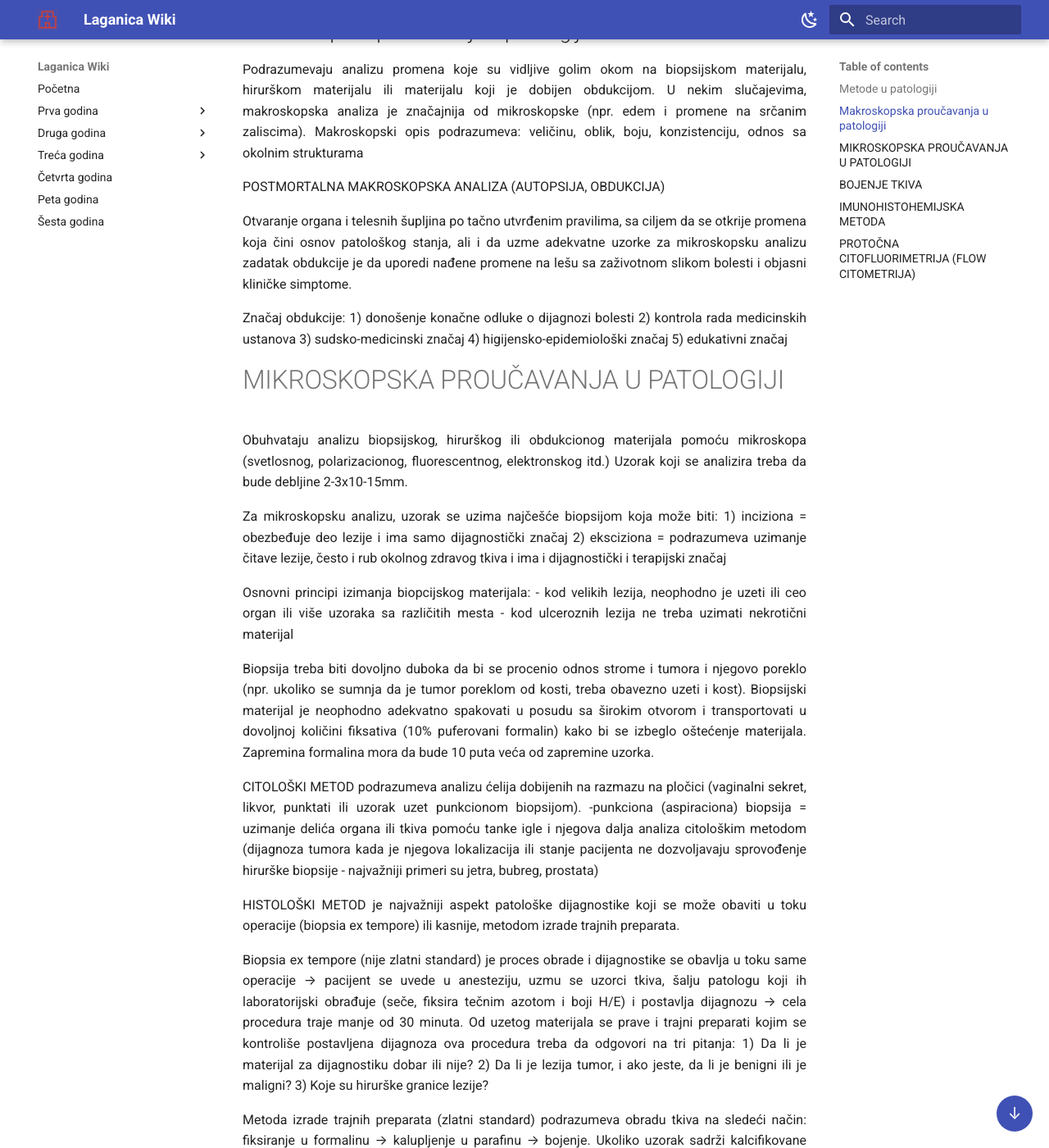
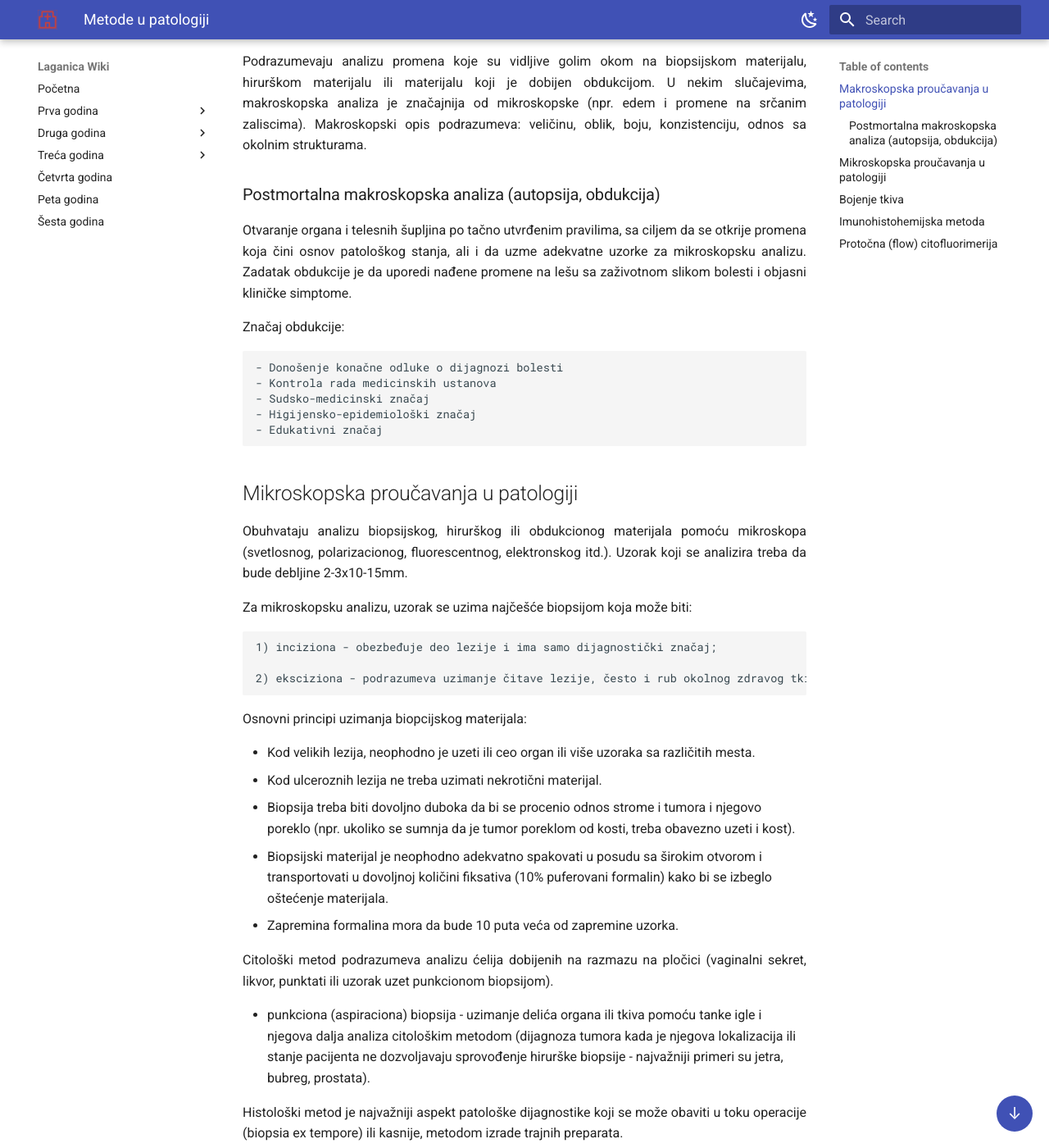
Before and after one commit to Goga-NG/laganica-wiki, an MkDocs documentation site: the page built from docs/treca-godina/patologija/opsta-patologija/metode-u-patologiji.md, in a window 1280 px wide and 1400 px high, scrolled down 540 px. Shown: the whole window at 82% size. Built offline with MkDocs 1.6.1 and Material for MkDocs 9.7.7, drawn with Linux system fonts in a browser that asks for light colours; some of the changed text lies outside the part shown.

Commit message:
metode test formatiranja

```diff
--- a/docs/treca-godina/patologija/opsta-patologija/metode-u-patologiji.md
+++ b/docs/treca-godina/patologija/opsta-patologija/metode-u-patologiji.md
@@ -1,4 +1,4 @@
-## Metode u patologiji
+# Metode u patologiji
 
 Za proučavanje patologije koriste se različite metode:
 
@@ -18,71 +18,84 @@ Na osnovu metode koja dominira u proučavanju patologije, patologija može da bu
 
 ## Makroskopska proučavanja u patologiji
 
-Podrazumevaju analizu promena koje su vidljive golim okom na biopsijskom materijalu, hirurškom materijalu ili materijalu koji je dobijen obdukcijom. U nekim slučajevima, makroskopska analiza je značajnija od mikroskopske (npr. edem i promene na srčanim zaliscima). Makroskopski opis podrazumeva: veličinu, oblik, boju, konzistenciju, odnos sa okolnim strukturama
+Podrazumevaju analizu promena koje su vidljive golim okom na biopsijskom materijalu, hirurškom materijalu ili materijalu koji je dobijen obdukcijom.
+U nekim slučajevima, makroskopska analiza je značajnija od mikroskopske (npr. edem i promene na srčanim zaliscima).
+Makroskopski opis podrazumeva: veličinu, oblik, boju, konzistenciju, odnos sa okolnim strukturama.
 
-POSTMORTALNA MAKROSKOPSKA ANALIZA (AUTOPSIJA, OBDUKCIJA)
+### Postmortalna makroskopska analiza (autopsija, obdukcija)
 
-Otvaranje organa i telesnih šupljina po tačno utvrđenim pravilima, sa ciljem da se otkrije promena koja čini osnov patološkog stanja, ali i da uzme adekvatne uzorke za mikroskopsku analizu zadatak obdukcije je da uporedi nađene promene na lešu sa zaživotnom slikom bolesti i objasni kliničke simptome.
+Otvaranje organa i telesnih šupljina po tačno utvrđenim pravilima, sa ciljem da se otkrije promena koja čini osnov patološkog stanja, ali i da uzme adekvatne uzorke za mikroskopsku analizu.
+Zadatak obdukcije je da uporedi nađene promene na lešu sa zaživotnom slikom bolesti i objasni kliničke simptome.
 
 Značaj obdukcije:
-	1) donošenje konačne odluke o dijagnozi bolesti
-	2) kontrola rada medicinskih ustanova
-	3) sudsko-medicinski značaj
-	4) higijensko-epidemiološki značaj
-	5) edukativni značaj
 
-# MIKROSKOPSKA PROUČAVANJA U PATOLOGIJI
+	- Donošenje konačne odluke o dijagnozi bolesti
+	- Kontrola rada medicinskih ustanova
+	- Sudsko-medicinski značaj
+	- Higijensko-epidemiološki značaj
+	- Edukativni značaj
 
-Obuhvataju analizu biopsijskog, hirurškog ili obdukcionog materijala pomoću mikroskopa (svetlosnog, polarizacionog, fluorescentnog, elektronskog itd.) Uzorak koji se analizira treba da bude debljine 2-3x10-15mm.
+## Mikroskopska proučavanja u patologiji
+
+Obuhvataju analizu biopsijskog, hirurškog ili obdukcionog materijala pomoću mikroskopa (svetlosnog, polarizacionog, fluorescentnog, elektronskog itd.).
+Uzorak koji se analizira treba da bude debljine 2-3x10-15mm.
 
 Za mikroskopsku analizu, uzorak se uzima najčešće biopsijom koja može biti:
-	1) inciziona = obezbeđuje deo lezije i ima samo dijagnostički značaj
-	2) eksciziona = podrazumeva uzimanje čitave lezije, često i rub okolnog zdravog tkiva i ima i dijagnostički i terapijski značaj
 
+	1) inciziona - obezbeđuje deo lezije i ima samo dijagnostički značaj;
 
-Osnovni principi izimanja biopcijskog materijala:
-- kod velikih lezija, neophodno je uzeti ili ceo organ ili više uzoraka sa različitih mesta
-- kod ulceroznih lezija ne treba uzimati nekrotični materijal
+	2) eksciziona - podrazumeva uzimanje čitave lezije, često i rub okolnog zdravog tkiva i ima i dijagnostički i terapijski značaj;
 
-Biopsija treba biti dovoljno duboka da bi se procenio odnos strome i tumora i njegovo poreklo (npr. ukoliko se sumnja da je tumor poreklom od kosti, treba obavezno uzeti i kost). Biopsijski materijal je neophodno adekvatno spakovati u posudu sa širokim otvorom i transportovati u dovoljnoj količini fiksativa (10% puferovani formalin) kako bi se izbeglo oštećenje materijala. Zapremina formalina mora da bude 10 puta veća od zapremine uzorka.
+Osnovni principi uzimanja biopcijskog materijala:
 
-CITOLOŠKI METOD podrazumeva analizu ćelija dobijenih na razmazu na pločici (vaginalni sekret, likvor, punktati ili uzorak uzet punkcionom biopsijom).
--punkciona	(aspiraciona)	biopsija = uzimanje delića organa ili tkiva pomoću tanke igle i njegova dalja analiza citološkim metodom (dijagnoza tumora kada je njegova lokalizacija ili stanje pacijenta ne dozvoljavaju sprovođenje hirurške biopsije - najvažniji primeri su jetra, bubreg, prostata)
+- Kod velikih lezija, neophodno je uzeti ili ceo organ ili više uzoraka sa različitih mesta.
+- Kod ulceroznih lezija ne treba uzimati nekrotični materijal.
+- Biopsija treba biti dovoljno duboka da bi se procenio odnos strome i tumora i njegovo poreklo (npr. ukoliko se sumnja da je tumor poreklom od kosti, treba obavezno uzeti i kost).
+- Biopsijski materijal je neophodno adekvatno spakovati u posudu sa širokim otvorom i transportovati u dovoljnoj količini fiksativa (10% puferovani formalin) kako bi se izbeglo oštećenje materijala.
+- Zapremina formalina mora da bude 10 puta veća od zapremine uzorka.
 
-HISTOLOŠKI	METOD je najvažniji aspekt patološke dijagnostike koji se može obaviti u toku operacije (biopsia ex tempore) ili kasnije, metodom izrade trajnih preparata.
+Citološki metod podrazumeva analizu ćelija dobijenih na razmazu na pločici (vaginalni sekret, likvor, punktati ili uzorak uzet punkcionom biopsijom).
 
-Biopsia	ex	tempore (nije zlatni standard) je proces obrade i dijagnostike se obavlja u toku same operacije → pacijent se uvede u anesteziju, uzmu se uzorci tkiva, šalju patologu koji ih laboratorijski obrađuje (seče, fiksira tečnim azotom i boji H/E) i postavlja dijagnozu → cela procedura traje manje od 30 minuta.
+- punkciona (aspiraciona) biopsija - uzimanje delića organa ili tkiva pomoću tanke igle i njegova dalja analiza citološkim metodom (dijagnoza tumora kada je njegova lokalizacija ili stanje pacijenta ne dozvoljavaju sprovođenje hirurške biopsije - najvažniji primeri su jetra, bubreg, prostata).
+
+Histološki metod je najvažniji aspekt patološke dijagnostike koji se može obaviti u toku operacije (biopsia ex tempore) ili kasnije, metodom izrade trajnih preparata.
+
+Biopsia ex	tempore (nije zlatni standard) je proces obrade i dijagnostike se obavlja u toku same operacije → pacijent se uvede u anesteziju, uzmu se uzorci tkiva, šalju patologu koji ih laboratorijski obrađuje (seče, fiksira tečnim azotom i boji H/E) i postavlja dijagnozu → cela procedura traje manje od 30 minuta.
+
 Od uzetog materijala se prave i trajni preparati kojim se kontroliše postavljena dijagnoza ova procedura treba da odgovori na tri pitanja:
+
 	1) Da li je materijal za dijagnostiku dobar ili nije?
+
 	2) Da li je lezija tumor, i ako jeste, da li je benigni ili je maligni?
+
 	3) Koje su hirurške granice lezije?
 
 Metoda	izrade	trajnih	preparata (zlatni standard) podrazumeva obradu tkiva na sledeći način: fiksiranje u formalinu → kalupljenje u parafinu → bojenje. Ukoliko uzorak sadrži kalcifikovane delove ili se radi o koštanom tkivu, neophodno je izvršiti dekalcifikaciju mravljom kiselinom.
 
-# BOJENJE TKIVA
+## Bojenje tkiva
 
-   - vrsi se kako bi se naglasio kontrast izmedju tkivnih komponenti
+   - Vrši se kako bi se naglasio kontrast između tkivnih komponenti.
+   - Najčešće se koriste dve boje suprotnog naboja: kisele (anjonske) i bazne (katjonske).
+   - Standardno bojenje je hematoksilin-eozin (H/E) bojenje.
 
-   - najcesce se koriste dve boje suprotnog naboja: kisele (anjonske) i bazne (katjonske)
+    		Hematoksilin = bazna boja koja boji kisele strukture u plavo
+   		Eozin = kisela boja boji bazne strukture u crveno
 
-   - standardno bojenje je hematoksilin-eozin (H/E) bojenje
-    Hematoksilin = bazna boja koja boji kisele strukture u plavo
-    Eozin = kisela boja boji bazne strukture u crveno
+   - Zato uvodimo pojmove kao sto su:
 
-   - zato uvodimo pojmove kao sto su:
-    Bazofilija = osobina celijskih i tkivnih komponenti da se boje baznim bojama (kisele su)
-    Acidofilija (eozinofilija) = osobina celijskih i tkivnih komponenti da se boje kiselim bojama (bazne su)
+    		Bazofilija - osobina ćelijskih i tkivnih komponenti da se boje baznim bojama (kisele su)
+    		Acidofilija (eozinofilija) - osobina ćelijskih i tkivnih komponenti da se boje kiselim bojama (bazne su)
 
 Specijalna bojenja:
 
-  - PAS (Periodic acid schiff) = glikogen, bazalne membrane, gljive, paraziti
-  - Retikulinsko bojenje = retikularna vlakna
-  - PTAH = intracitoplazmatski filamenti misica
+  - PAS (Periodic acid schiff) - glikogen, bazalne membrane, gljive, paraziti
+  - Retikulinsko bojenje - retikularna vlakna
+  - PTAH - intracitoplazmatski filamenti mišića
   - Perls = hemosiderin
   - Acian blue = mucin
   - Massion Fontana = melanin
   - Massion Trihromno = kolagena vlakna (akcentira fibrozu)
-  - Sudan, Oil Red O = lipidi (tkivo se boji zivo, nikako ne sme da se provlaci kroz formalin ili alkohol !!!)
+  - Sudan, Oil Red O = lipidi (tkivo se boji živo, nikako ne sme da se provlači kroz formalin ili alkohol)
   - Gimza bojenje = Helicobacter pylori
 
 Biopsija bubrega - rutinski se tkivo boji:
@@ -92,33 +105,35 @@ Biopsija bubrega - rutinski se tkivo boji:
   - Massion Trihromno
   - Silver bojenje
 
-# IMUNOHISTOHEMIJSKA METODA
+## Imunohistohemijska metoda
 
-- zasnovana na antigen-antitelo reakciji
-- pretpostavlja se da patološki izmenjeno tkivo dovodi do eksprimiranja novih antigena
-- na osnovu mikroskopske slike, patolog određuje panel antitela koji će da se oboji ukoliko postoji odgovarajući antigen
-- antitelo će se vezati za antigen na ćeliji, a potom će se za antitelo vezati hromogen (boja)
+- Zasnovana na antigen-antitelo reakciji.
+- Pretpostavlja se da patološki izmenjeno tkivo dovodi do eksprimiranja novih antigena.
+- Na osnovu mikroskopske slike, patolog određuje panel antitela koji će da se oboji ukoliko postoji odgovarajući antigen.
+- Antitelo će se vezati za antigen na ćeliji, a potom će se za antitelo vezati hromogen (boja).
 
 Primeri značajnijih imunohistohemijskih markera:
 
-- Aktin = mišićne i mioepitelne ćelije i njihovi tumori
-- Dezmin = tumori glatkih i poprečno prugastih mišića
-- Vimentin = mezenhimalne ćelije
-- HMB45, Melan A = melanociti
-- EMA (epithelial membrane antigen) = epitelne ćelije
-- p63 = pločasto slojeviti epitel
-- LCA (leukocyte common antigen) = leukociti i limfoidni tumori
-- PSA (prostate specific antigen) = tumori prostate
-- NSE (neuron specific enolase) = neuroektodermalni tumori
-- S-100 protein = melanociti, hondrociti, adipociti, Švanove ćelije, karcinoidi
-- Hromogranin, sinaptofizin = neuroendokrini tumori
-- Citokeratin (CK) = endodermalni i neuroendodermalni tumori
+- Aktin - mišićne i mioepitelne ćelije i njihovi tumori
+- Dezmin - tumori glatkih i poprečno prugastih mišića
+- Vimentin - mezenhimalne ćelije
+- HMB45, Melan A - melanociti
+- EMA (epithelial membrane antigen) - epitelne ćelije
+- p63 - pločasto slojeviti epitel
+- LCA (leukocyte common antigen) - leukociti i limfoidni tumori
+- PSA (prostate specific antigen) - tumori prostate
+- NSE (neuron specific enolase) - neuroektodermalni tumori
+- S-100 protein - melanociti, hondrociti, adipociti, Švanove ćelije, karcinoidi
+- Hromogranin, sinaptofizin - neuroendokrini tumori
+- Citokeratin (CK) - endodermalni i neuroendodermalni tumori
 
-# PROTOČNA CITOFLUORIMETRIJA (FLOW CITOMETRIJA)
+## Protočna (flow) citofluorimerija
 
-- metoda kojom se ćelijska suspenzija propušta kroz svetlosni snop u cilju analize njihove veličine, varijabilnosti, sadržaja DNK itd.
-- rezultati se konvertuju u elektronske signale i prezentuju u vidu histograma
-- analiza krvi i drugih telesnih tečnosti, dijagnostika leukemija i limfoma, pomoćna dijagnostika solidnih tumora, subklasifikacija graničnih lezija, analiza terapijskih efekata
+- Metoda kojom se ćelijska suspenzija propušta kroz svetlosni snop u cilju analize njihove veličine, varijabilnosti, sadržaja DNK itd.
+- Rezultati se konvertuju u elektronske signale i prezentuju u vidu histograma
+- Analiza krvi i drugih telesnih tečnosti, dijagnostika leukemija i limfoma, pomoćna dijagnostika solidnih tumora, subklasifikacija graničnih lezija, analiza terapijskih efekata
 
 
+[Sledeće pitanje →](predmet-proucavanja-patologije.md)
+
 [← Nazad na pitanja](index.md)
```
Also changed, not shown: docs/index.md (+1 -1 lines), docs/treca-godina/patologija/opsta-patologija/index.md (+14 -14 lines).
